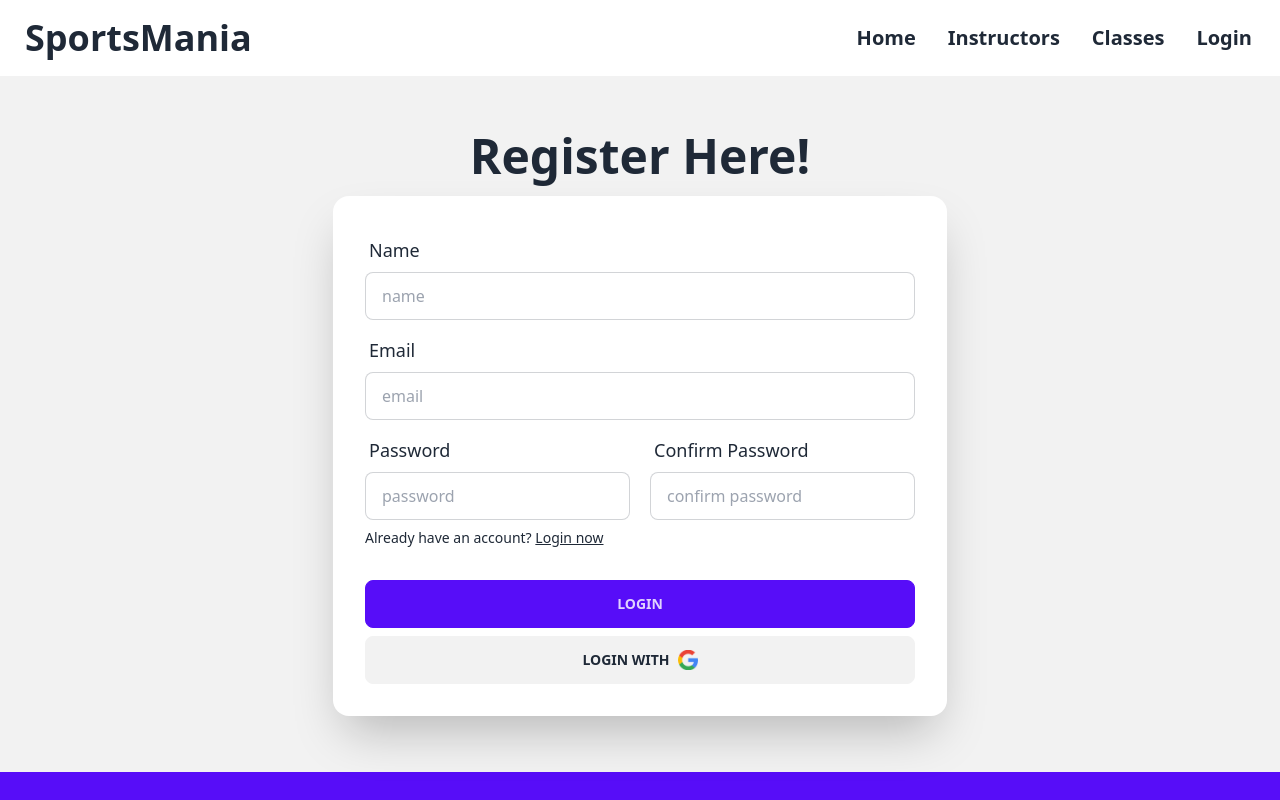
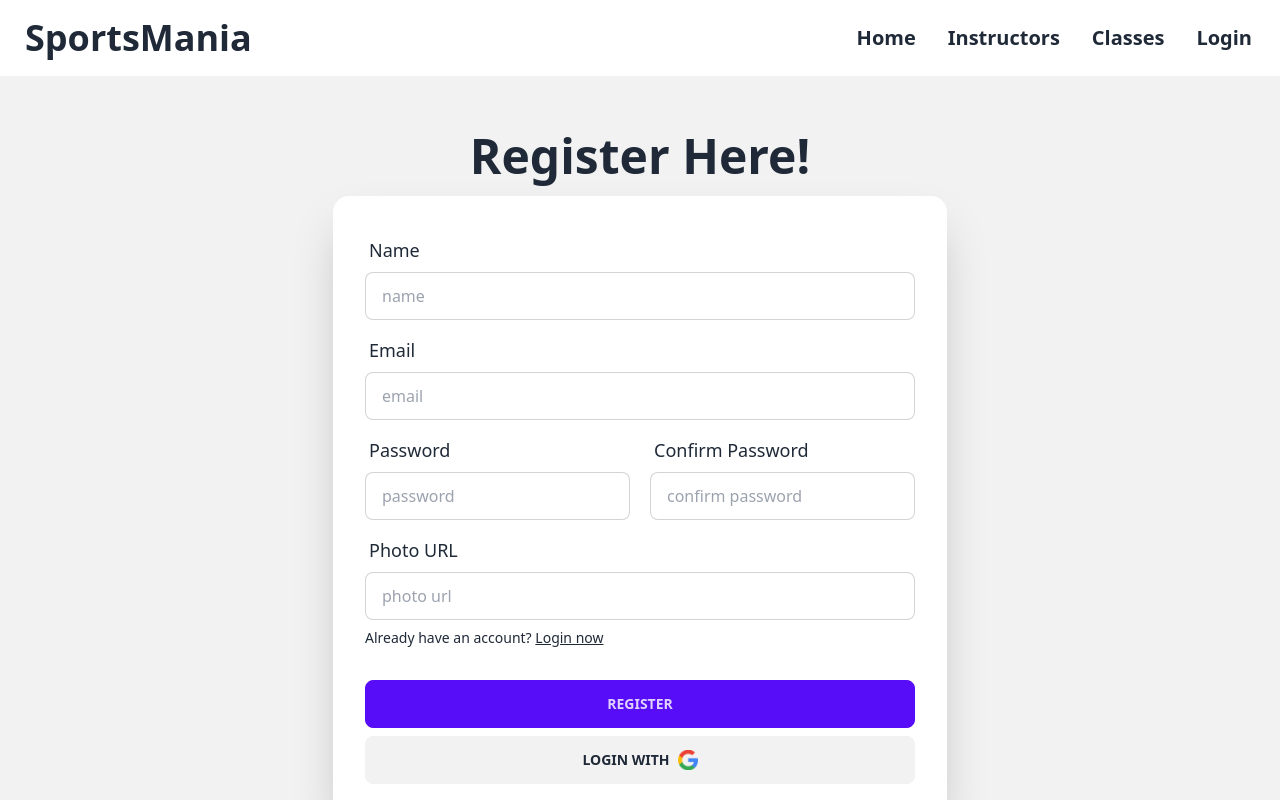
Before and after one commit to dev-maruful/sportsMania-client, a React (Vite) app: page /register in a window 1280 px wide. Shown: the top 800 px of the page. Built offline with nearby package versions, Linux system fonts and the light colour scheme.

Commit message:
error handling done for register page

```diff
--- a/package.json
+++ b/package.json
@@ -13,6 +13,7 @@
     "react": "^18.2.0",
     "react-dom": "^18.2.0",
     "react-hook-form": "^7.44.3",
+    "react-hot-toast": "^2.4.1",
     "react-icons": "^4.9.0",
     "react-router-dom": "^6.12.0"
   },
--- a/src/layouts/Main.jsx
+++ b/src/layouts/Main.jsx
@@ -2,6 +2,7 @@ import React from "react";
 import Navbar from "../pages/shared/Navbar";
 import { Outlet } from "react-router-dom";
 import Footer from "../pages/shared/Footer";
+import { Toaster } from "react-hot-toast";
 
 const Main = () => {
   return (
@@ -11,6 +12,7 @@ const Main = () => {
         <Outlet></Outlet>
       </div>
       <Footer></Footer>
+      <Toaster position="top-center" reverseOrder={false} />
     </div>
   );
 };
--- a/src/pages/Register/Register.jsx
+++ b/src/pages/Register/Register.jsx
@@ -2,6 +2,7 @@ import React from "react";
 import SocialLogin from "../../components/SocialLogin";
 import { Link } from "react-router-dom";
 import { useForm } from "react-hook-form";
+import { toast } from "react-hot-toast";
 
 const Register = () => {
   const {
@@ -12,6 +13,10 @@ const Register = () => {
   } = useForm();
 
   const onSubmit = (data) => {
+    if (data.password !== data.confirmPass) {
+      return toast.error("Password and confirm password do not match");
+    }
+
     console.log(data);
   };
 
@@ -22,27 +27,38 @@ const Register = () => {
           <h1 className="text-5xl font-bold">Register Here!</h1>
         </div>
         <div className="card flex-shrink-0 w-full shadow-2xl bg-base-100">
-          <form className="card-body ">
+          <form onSubmit={handleSubmit(onSubmit)} className="card-body">
             <div className="form-control">
               <label className="label">
                 <span className="label-text text-lg font-medium">Name</span>
               </label>
               <input
+                {...register("name", { maxLength: 50 })}
                 type="text"
                 placeholder="name"
                 className="input input-bordered"
               />
+              {errors.name?.type === "maxLength" && (
+                <p className="text-error" role="alert">
+                  Name's maximum Length is 50 characters
+                </p>
+              )}
             </div>
             <div className="form-control">
               <label className="label">
                 <span className="label-text text-lg font-medium">Email</span>
               </label>
               <input
-                required
+                {...register("email", { required: true })}
                 type="text"
                 placeholder="email"
                 className="input input-bordered"
               />
+              {errors.email?.type === "required" && (
+                <p className="text-error" role="alert">
+                  Email is required
+                </p>
+              )}
             </div>
             <div className="flex gap-5">
               <div className="form-control relative">
@@ -52,11 +68,30 @@ const Register = () => {
                   </span>
                 </label>
                 <input
-                  required
-                  type="password"
+                  {...register("password", {
+                    required: true,
+                    minLength: 6,
+                    pattern: /^(?=.*[A-Z])/,
+                  })}
+                  type="text"
                   placeholder="password"
                   className="input input-bordered"
                 />
+                {errors.password?.type === "required" && (
+                  <p className="text-error" role="alert">
+                    Password is required
+                  </p>
+                )}
+                {errors.password?.type === "minLength" && (
+                  <p className="text-error" role="alert">
+                    Password must be at least 6 characters long
+                  </p>
+                )}
+                {errors.password?.type === "pattern" && (
+                  <p className="text-error" role="alert">
+                    Password must be include at least one capital letter
+                  </p>
+                )}
               </div>
               <div className="form-control relative">
                 <label className="label">
@@ -65,12 +100,29 @@ const Register = () => {
                   </span>
                 </label>
                 <input
-                  required
-                  type="password"
+                  {...register("confirmPass", {
+                    required: true,
+                    minLength: 6,
+                    pattern: /^(?=.*[A-Z])/,
+                  })}
+                  type="text"
                   placeholder="confirm password"
                   className="input input-bordered"
                 />
               </div>
+            </div>
+            <div className="form-control">
+              <label className="label">
+                <span className="label-text text-lg font-medium">
+                  Photo URL
+                </span>
+              </label>
+              <input
+                {...register("photoURL", { maxLength: 2000 })}
+                type="text"
+                placeholder="photo url"
+                className="input input-bordered"
+              />
             </div>
             <p className="text-sm">
               Already have an account?{" "}
@@ -79,7 +131,7 @@ const Register = () => {
               </Link>
             </p>
             <div className="form-control mt-6">
-              <button className="btn btn-primary">Login</button>
+              <button className="btn btn-primary">Register</button>
             </div>
             <div>
               <SocialLogin></SocialLogin>
```
Also changed, not shown: 1 other file (tests, documents, lock files or other folders).
